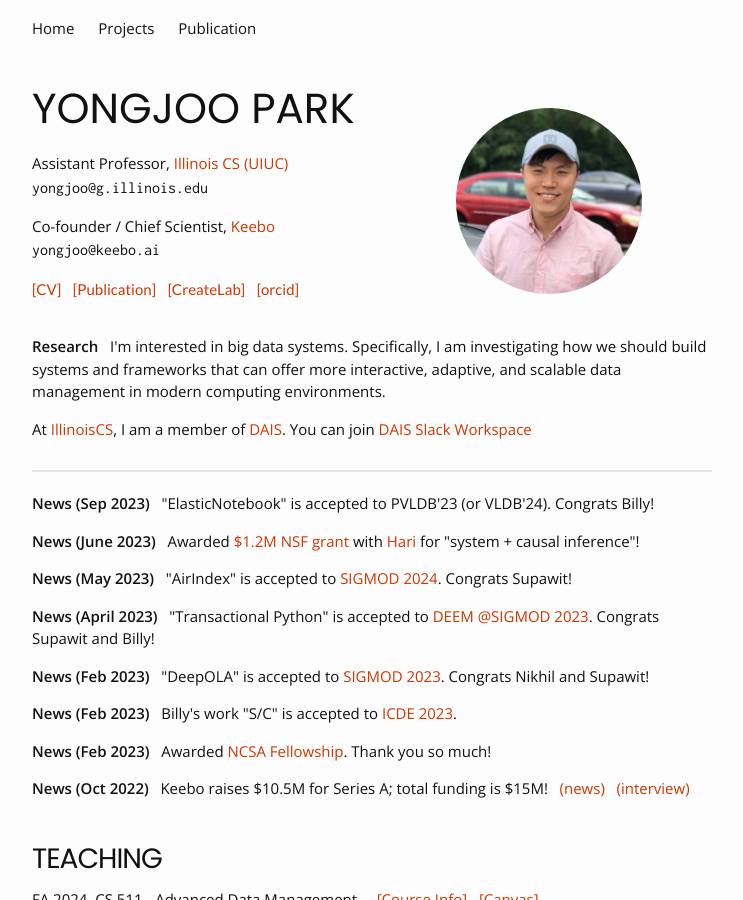
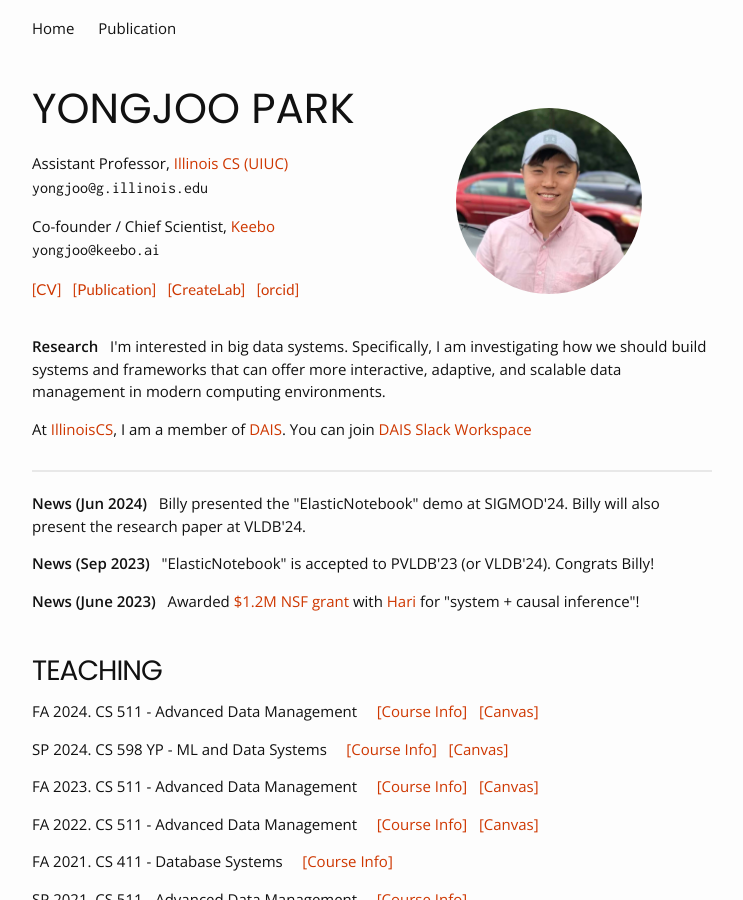
Before and after one commit to pyongjoo/pyongjoo.github.io, a Jekyll site: the page built from index.html, in a window 1280 px wide and 900 px high. Shown: the whole window, without its empty margins (268-1011 px from the left). Built offline with Jekyll 4.4.1, drawn with Linux system fonts in a browser that asks for light colours.

Commit message:
removed project pages

```diff
--- a/_config.yml
+++ b/_config.yml
@@ -70,7 +70,7 @@ collections:
   home:
     output: false
   projects:
-    output: true
+    output: false
 
 # jekyll-archives
 # jekyll-archives:
--- a/_data/navigation.yml
+++ b/_data/navigation.yml
@@ -3,7 +3,7 @@
 main:
   - title: "Home"
     url: /
-  - title: "Projects"
-    url: /projects/
+  # - title: "Projects"
+  #   url: /projects/
   - title: "Publication"
     url: /publication/
--- a/index.html
+++ b/index.html
@@ -51,10 +51,12 @@ layout: home
 	<div class="row news-block">
 	    <div class="col-md-12 col-lg-12">
 		<!-- <p>I wrote <a href="https://www.reddit.com/r/UIUC/comments/10sa5uj/avoid_using_illinoisedu_email_for_important/">this Reddit post</a> regarding the university email issue. </p> -->
+        <p><b>News (Jun 2024)</b> &nbsp; Billy presented the "ElasticNotebook" demo at SIGMOD'24.
+                Billy will also present the research paper at VLDB'24.</p>
 		<p><b>News (Sep 2023)</b> &nbsp; "ElasticNotebook" is accepted to PVLDB'23 (or VLDB'24). Congrats Billy!</p>
 		<p><b>News (June 2023)</b> &nbsp; Awarded <a href="https://www.nsf.gov/awardsearch/showAward?AWD_ID=2312561&HistoricalAwards=false">$1.2M NSF grant</a>
             with <a href="http://sundaram.cs.illinois.edu/">Hari</a> for "system + causal inference"!</p>
-        <p><b>News (May 2023)</b> &nbsp; "AirIndex" is accepted to <a href="https://2024.sigmod.org/">SIGMOD 2024</a>. Congrats Supawit!</p>
+        <!-- <p><b>News (May 2023)</b> &nbsp; "AirIndex" is accepted to <a href="https://2024.sigmod.org/">SIGMOD 2024</a>. Congrats Supawit!</p>
 		<p><b>News (April 2023)</b> &nbsp; "Transactional Python" is accepted to <a href="http://deem-workshop.org//">DEEM @SIGMOD 2023</a>. Congrats Supawit and Billy!</p>
 		<p><b>News (Feb 2023)</b> &nbsp; "DeepOLA" is accepted to <a href="https://2023.sigmod.org/">SIGMOD 2023</a>. Congrats Nikhil and Supawit!</p>
 		<p><b>News (Feb 2023)</b> &nbsp; Billy's work "S/C" is accepted to <a href="https://icde2023.ics.uci.edu/research-papers-track/">ICDE 2023</a>.</p>
@@ -63,7 +65,7 @@ layout: home
 		    &nbsp; <a href="https://www.prnewswire.com/news-releases/keebo-raises-15-million-launches-automated-warehouse-optimization-to-reduce-cloud-data-warehousing-costs-301654278.html">
 		    (news)</a>
 		    &nbsp; <a href="https://cs.illinois.edu/news/successful-startup-provides-park-with-a-perspective-on-balancing-academic-research-with-entrepreneurial-energy">
-		    (interview)</a></p>
+		    (interview)</a></p> -->
 	    </div>
 	</div>
 </div>
```
Also changed, not shown: _projects/_2016-01-01-vas.md (renamed from _projects/2016-01-01-vas.md), _projects/_2018-01-01-verdictdb.md (renamed from _projects/2018-01-01-verdictdb.md), _projects/_2020-01-01-dblearning.md (renamed from _projects/2020-01-01-dblearning.md).
